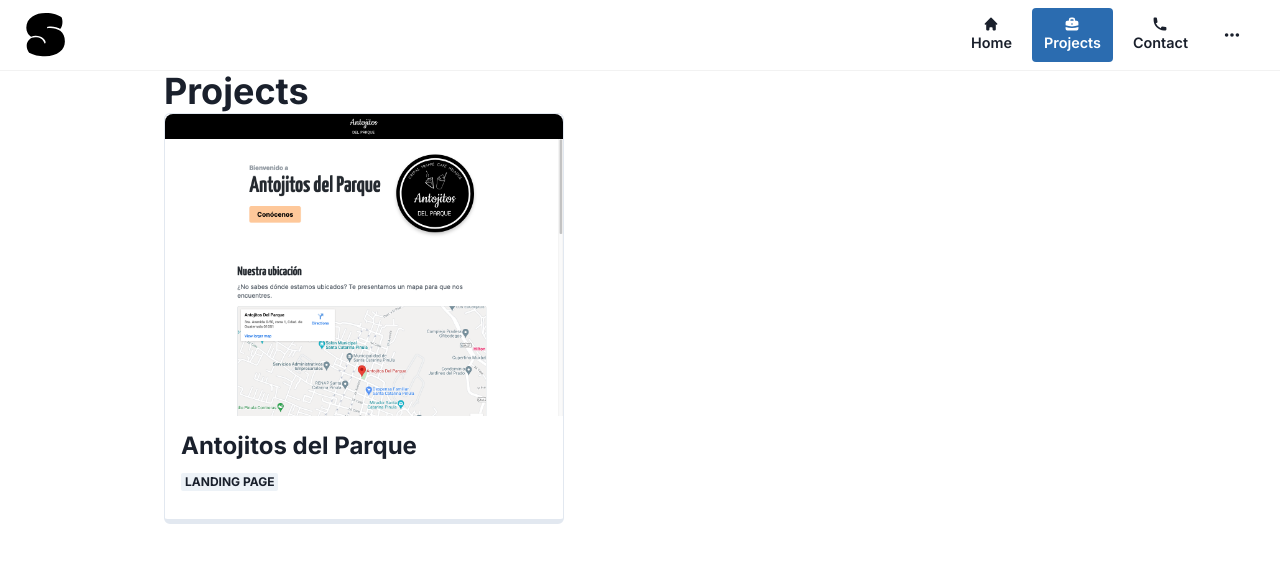
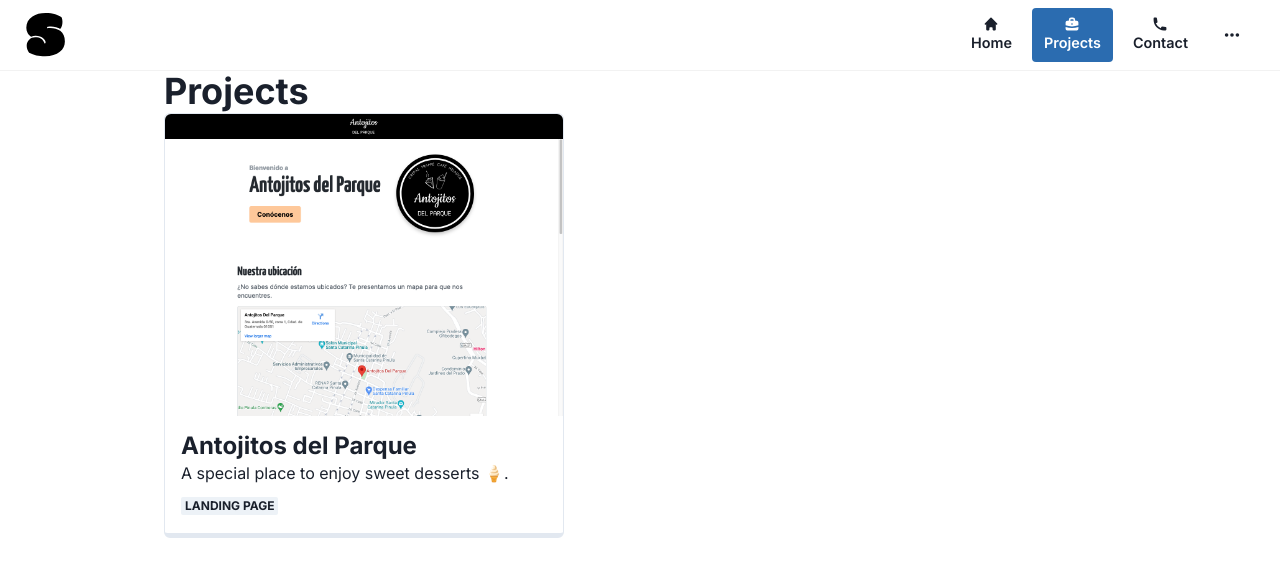
Before and after one commit to ssmgcode/portfolio-react, a React (Create React App) app: page /projects in a window 1280 px wide. Shown: the top 576 px of the page. Built offline with nearby package versions, Linux system fonts and the light colour scheme.

Commit message:
Add description to project card

```diff
--- a/src/components/sections/projects/ProjectCard.tsx
+++ b/src/components/sections/projects/ProjectCard.tsx
@@ -1,27 +1,17 @@
 import { Box, Heading, Image, Text, Badge, Link } from '@chakra-ui/react'
 import { Link as RouterLink } from 'react-router-dom'
-
-interface Props {
-  name: string
-  description: string
-  type: string
-
-  image: string
-  link: string
-  githubLink?: string
-}
+import Project from '../../../models/Project'
 
 const ProjectCard = ({
+  id,
   name,
   description,
   type,
   image,
-  link,
-  githubLink,
-}: Props): JSX.Element => {
+}: Project): JSX.Element => {
   return (
     <Box sx={{ '.card:hover &': { translateY: '5px' } }}>
-      <RouterLink to={name} className="card">
+      <RouterLink to={id} className="card">
         <Box
           maxWidth="25em"
           borderRadius="md"
@@ -38,16 +28,19 @@ const ProjectCard = ({
             },
           }}
         >
-          <Box borderTopRadius="lg" overflow="hidden">
+          <Box borderTopRadius="md" overflow="hidden">
             <Image src={image} alt={name} />
           </Box>
           <Box padding="1em">
-            <Link isExternal href={link}>
-              <Heading as="h5" fontSize="2xl" marginBottom=".5em">
-                {name}
-              </Heading>
-            </Link>
-            <Badge marginBottom="1em">{type}</Badge>
+            <Heading
+              as="h5"
+              fontSize="2xl"
+              sx={{ '.card:hover &': { textDecoration: 'underline' } }}
+            >
+              {name}
+            </Heading>
+            <Text marginBottom=".5em">{description}</Text>
+            <Badge>{type}</Badge>
           </Box>
         </Box>
       </RouterLink>
```
